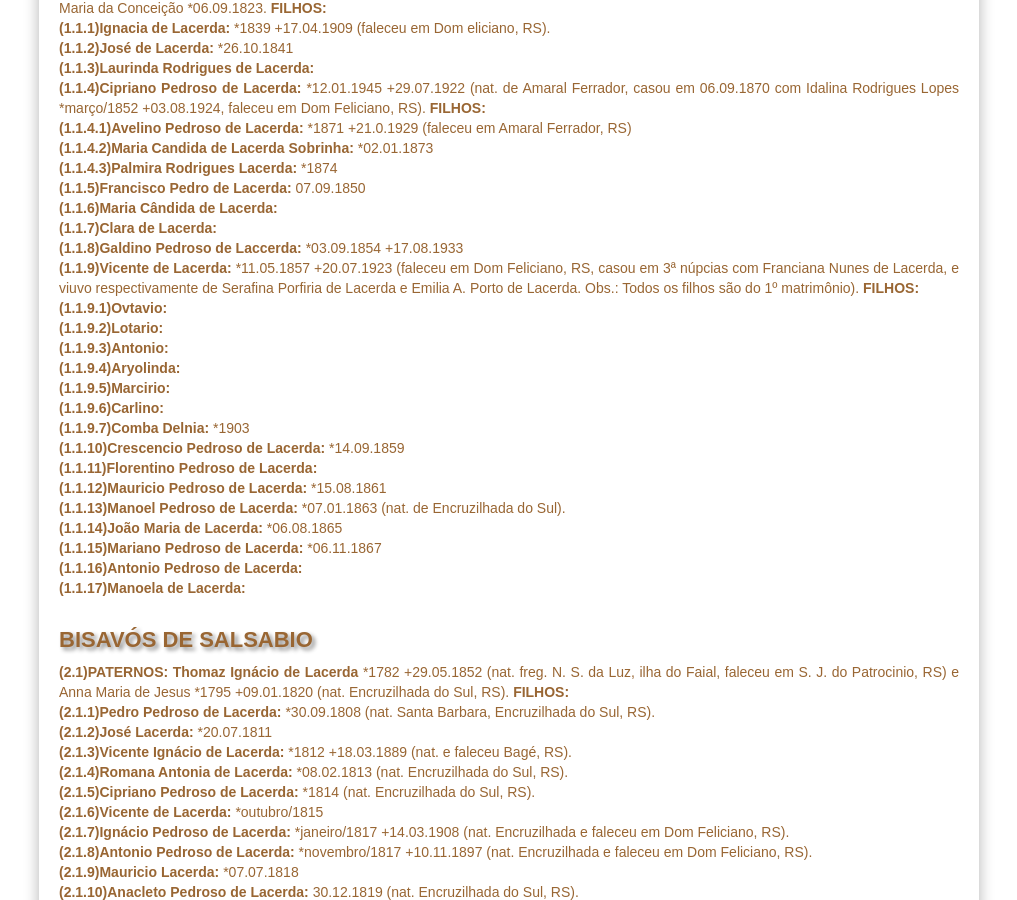
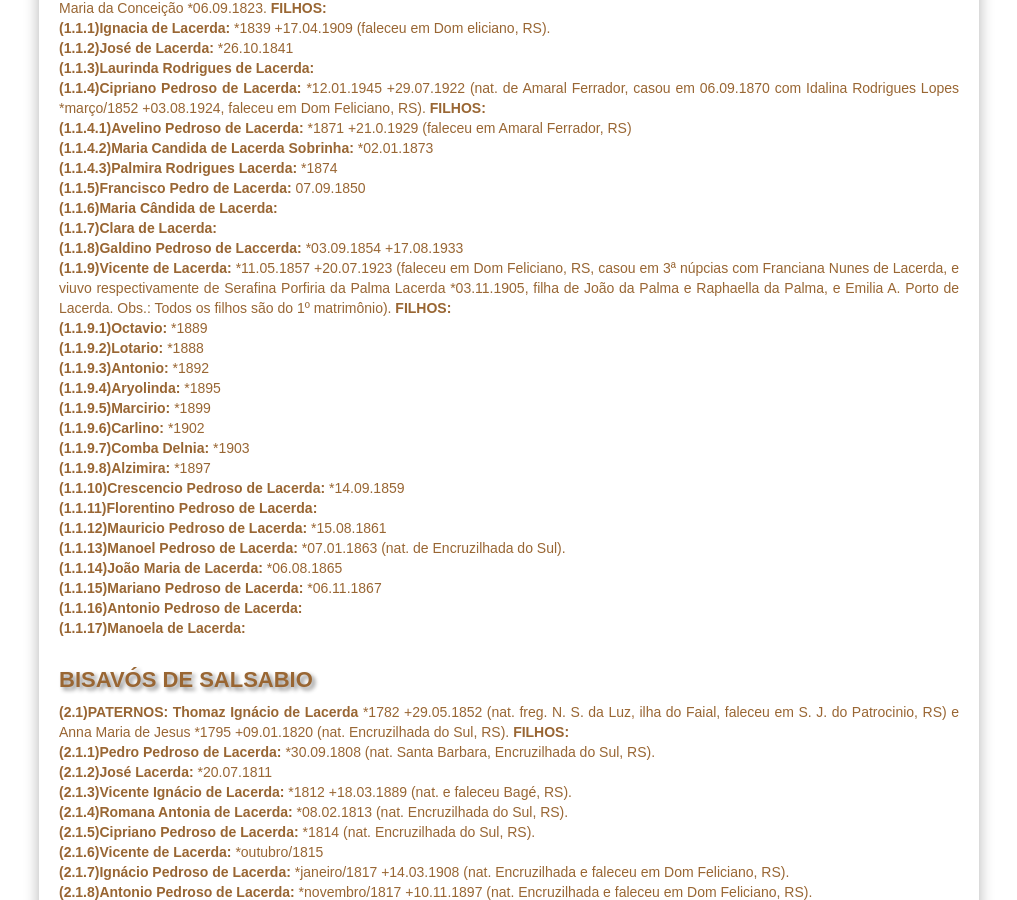
Before and after one commit to claudiovargas1955/claudiovargas1955.github.io, a Jekyll site: the page built from _pages/familia-lacerda-salsabio.html, in a window 1280 px wide and 900 px high, scrolled down 1565 px. Shown: the whole window, without its empty margins (131-1148 px from the left). Built offline with Jekyll 4.4.1, drawn with Linux system fonts in a browser that asks for light colours; some web fonts are replaced.

Commit message:
Update familia-lacerda-salsabio.html

```diff
--- a/_pages/familia-lacerda-salsabio.html
+++ b/_pages/familia-lacerda-salsabio.html
@@ -166,14 +166,16 @@ dos Santos *21.07.1925, nat. de Cachoeira do Sul, RS, filho de Adão Josino dos
   <b>(1.1.7)Clara de Lacerda: </b><br>
   <b>(1.1.8)Galdino Pedroso de Laccerda: </b>*03.09.1854 +17.08.1933<br>
   <b>(1.1.9)Vicente de Lacerda: </b>*11.05.1857 +20.07.1923 (faleceu em Dom Feliciano, RS, casou em 3ª núpcias com Franciana Nunes de Lacerda, e viuvo
-  respectivamente de Serafina Porfiria de Lacerda e Emilia A. Porto de Lacerda. Obs.: Todos os filhos são do 1º matrimônio). <b>FILHOS: </b><br>
-  <b>(1.1.9.1)Ovtavio: </b><br>
-  <b>(1.1.9.2)Lotario: </b><br>
-  <b>(1.1.9.3)Antonio: </b><br>
-  <b>(1.1.9.4)Aryolinda: </b><br>
-  <b>(1.1.9.5)Marcirio: </b><br>
-  <b>(1.1.9.6)Carlino: </b><br>
+  respectivamente de Serafina Porfiria da Palma Lacerda *03.11.1905, filha de João da Palma e Raphaella da Palma, e Emilia A. Porto de Lacerda. Obs.: Todos os
+  filhos são do 1º matrimônio). <b>FILHOS: </b><br>
+  <b>(1.1.9.1)Octavio: </b>*1889<br>
+  <b>(1.1.9.2)Lotario: </b>*1888<br>
+  <b>(1.1.9.3)Antonio: </b>*1892<br>
+  <b>(1.1.9.4)Aryolinda: </b>*1895<br>
+  <b>(1.1.9.5)Marcirio: </b>*1899<br>
+  <b>(1.1.9.6)Carlino: </b>*1902<br>
   <b>(1.1.9.7)Comba Delnia: </b>*1903<br>
+  <b>(1.1.9.8)Alzimira: </b>*1897<br>
 
 
 
```
